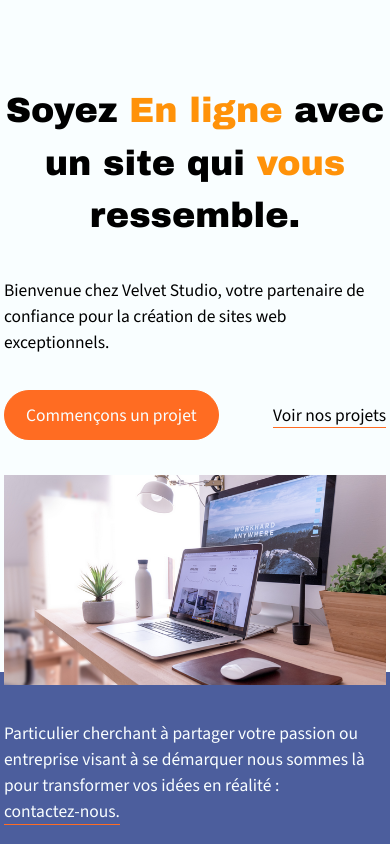
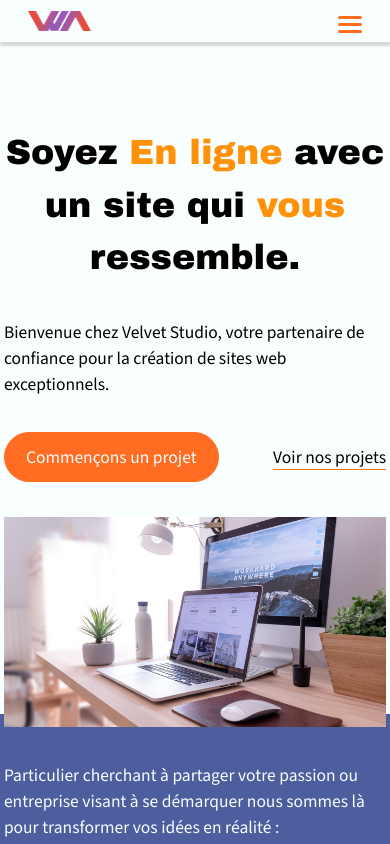
Before and after one commit to maxew33/personnal-website, a Next.js app: page / in a window 390 px wide. Shown: the top 844 px of the page. Built offline with nearby package versions, Linux system fonts and the light colour scheme; a web font is replaced by a local one.

Commit message:
:iphone: [Header] burger nav done

```diff
--- a/components/header/Header.jsx
+++ b/components/header/Header.jsx
@@ -3,32 +3,41 @@
 import { usePathname } from 'next/navigation'
 import Link from 'next/link'
 import Image from 'next/image'
-import React from 'react'
+import React, { useState } from 'react'
 import styles from './Header.module.css'
 
 export default function Header() {
+    const [menuOpen, setMenuOpen] = useState(false)
     const pathname = usePathname()
 
-    const paths =[
+    const paths = [
         {
-            'path':'/',
-            'name':'accueil'
+            path: '/',
+            name: 'accueil',
         },
         {
-            'path':'/projects/',
-            'name':'projets'
+            path: '/projects/',
+            name: 'projets',
         },
         {
-            'path':'/pricing/',
-            'name':'tarifs'
+            path: '/pricing/',
+            name: 'tarifs',
         },
     ]
 
-    console.log(pathname)
+    const displayNav = () => {
+        setMenuOpen(!menuOpen)
+    }
+
+    const hideNav = () => {
+        setMenuOpen(false)
+    }
 
     return (
         <div className={styles.headerContainer}>
-            <header className={styles.header}>
+            <header className={`${styles.header} ${
+                            menuOpen && styles.menuOpen
+                        }`}>
                 <Link href="/" className={styles.logoLink}>
                     <Image
                         src="/assets/logo.png"
@@ -38,11 +47,31 @@ export default function Header() {
                         className={styles.logo}
                     />
                 </Link>
+                <button onClick={displayNav} className={styles.burger}>
+                    <span></span>
+                </button>
                 <nav className={styles.navigation}>
                     {paths.map((path, index) => (
-                        <Link href={path.path} key={`path${index}`} className={`${styles.link} ${pathname === path.path && styles.active}`}>{path.name}</Link>
+                        <Link
+                            href={path.path}
+                            key={`path${index}`}
+                            className={`${styles.link} ${
+                                pathname === path.path && styles.active
+                            }`}
+                            onClick={hideNav}
+                        >
+                            {path.name}
+                        </Link>
                     ))}
-                    <Link href='/contact/' className={`${styles.contact} ${pathname === '/contact/' && styles.active}`}>contact</Link>
+                    <Link
+                        href="/contact/"
+                        className={`${styles.contact} ${
+                            pathname === '/contact/' && styles.active
+                        }`}
+                        onClick={hideNav}
+                    >
+                        contact
+                    </Link>
                 </nav>
             </header>
         </div>
--- a/components/header/Header.module.css
+++ b/components/header/Header.module.css
@@ -87,8 +87,113 @@
   transform: scaleX(1);
 }
 
+.burger {
+  display: none;
+  position: absolute;
+  top: 0.75rem;
+  right: 2rem;
+  height: 24px;
+  width: 24px;
+  border: none;
+  cursor: pointer;
+  background: unset;
+}
+.burger span {
+  display: inline-block;
+  position: absolute;
+  left: 0;
+  height: 3px;
+  width: 24px;
+  border-radius: 25px;
+  background: var(--accent);
+}
+.burger span::after, .burger span::before {
+  content: "";
+  position: absolute;
+  left: 0px;
+  width: inherit;
+  height: inherit;
+  top: -7px;
+  background: var(--accent);
+  border: none;
+  border-radius: 25px;
+  transition: transform 0.15s linear;
+}
+.burger span::before {
+  top: 7px;
+}
+
 @media screen and (max-width: 800px) {
+  .burger {
+    display: block;
+  }
+  .header {
+    width: calc(100% - 4rem);
+    display: flex;
+    align-items: center;
+    justify-content: space-between;
+    max-width: 1400px;
+    padding: 0.75rem 2rem;
+    margin: auto;
+  }
+  .header > * {
+    min-width: unset;
+  }
+  .menuOpen .burger span {
+    background: transparent;
+  }
+  .menuOpen .burger span::after {
+    transform: translateY(7px) rotate(-135deg);
+  }
+  .menuOpen .burger span::before {
+    transform: translateY(-7px) rotate(135deg);
+  }
+  .menuOpen .navigation {
+    height: 17.5rem;
+  }
+  .navigation {
+    display: flex;
+    flex-direction: column;
+    align-items: flex-start;
+    justify-content: space-around;
+    position: absolute;
+    overflow: hidden;
+    top: 5vh;
+    left: 0;
+    transition: height 0.15s linear;
+    height: 0px;
+    width: 100%;
+    background: rgba(255, 255, 255, 0.3333333333);
+    backdrop-filter: blur(5px);
+  }
+  .navigation .link {
+    position: relative;
+    left: 1.5rem;
+    font-size: 2.5rem;
+  }
+  .navigation .link::after {
+    bottom: -3px;
+    height: 3px;
+  }
+  .contact, .contact:hover {
+    font-size: 3.5rem;
+    position: absolute;
+    top: 50%;
+    left: 75%;
+    transform: translate(-50%, -50%);
+  }
   .headerContainer {
-    display: none;
+    margin-top: unset;
+    top: 0;
+    left: 0;
+    height: 5vh;
+  }
+  .logoLink {
+    height: 2.5vh;
+  }
+  .logo {
+    height: 2.5vh;
+    width: 7.5vh;
+    object-fit: contain;
   }
 }
--- a/components/header/Header.module.scss
+++ b/components/header/Header.module.scss
@@ -45,7 +45,7 @@
 
 .contact {
     @include contactUs($size: 1.5rem);
-    &.active{
+    &.active {
         color: var(--accent);
         background: var(--bg);
         border: 1px solid #0000;
@@ -62,9 +62,9 @@
     object-fit: contain;
 }
 
-.link{
+.link {
     position: relative;
-    &::after{
+    &::after {
         content: '';
         position: absolute;
         bottom: -1px;
@@ -73,19 +73,143 @@
         height: 1px;
         background: var(--accent);
         transform: scaleX(0);
-        transition: transform .15s linear;
+        transition: transform 0.15s linear;
         transform-origin: left;
     }
 
-    &.active, &:hover{
-        &::after{
+    &.active,
+    &:hover {
+        &::after {
             transform: scaleX(1);
         }
     }
 }
 
-@media screen and (max-width: 800px) {
-    .headerContainer{
-        display: none;
+.burger {
+    display: none;
+    position: absolute;
+    top: 0.75rem;
+    right: 2rem;
+    height: 24px;
+    width: 24px;
+    border: none;
+    cursor: pointer;
+    background: unset;
+
+    span {
+        display: inline-block;
+        position: absolute;
+        left: 0;
+        height: 3px;
+        width: 24px;
+        border-radius: 25px;
+        background: var(--accent);
+        &::after,
+        &::before {
+            content: '';
+            position: absolute;
+            left: 0px;
+            width: inherit;
+            height: inherit;
+            top: -7px;
+            background: var(--accent);
+            border: none;
+            border-radius: 25px;
+            transition: transform 0.15s linear;
+        }
+
+        &::before {
+            top: 7px;
+        }
     }
 }
+
+@media screen and (max-width: 800px) {
+
+    .burger{
+        display: block;
+    }
+
+    .header {
+        width: calc(100% - 4rem);
+        display: flex;
+        align-items: center;
+        justify-content: space-between;
+        max-width: 1400px;
+        padding: 0.75rem 2rem;
+        margin: auto;
+
+        > * {
+            min-width: unset;
+        }
+    }
+
+    .menuOpen {
+        .burger {
+            span {
+                background: transparent;
+
+                &::after {
+                    transform: translateY(7px) rotate(-135deg);
+                }
+                &::before {
+                    transform: translateY(-7px) rotate(135deg);
+                }
+            }
+        }
+        .navigation {
+            height: 17.5rem;
+        }
+    }
+
+    .navigation {
+        display: flex;
+        flex-direction: column;
+        align-items: flex-start;
+        justify-content: space-around;
+        position: absolute;
+        overflow: hidden;
+        top: 5vh;
+        left:0;
+        transition: height .15s linear;
+        height: 0px;
+        width: 100%;
+        background: #fff5;
+        backdrop-filter: blur(5px);
+
+        & .link{
+            position: relative;
+            left: 1.5rem;
+            font-size: 2.5rem;
+            &::after {
+                bottom: -3px;
+                height: 3px;
+            }
+        }
+    }
+
+    .contact, .contact:hover{
+        font-size: 3.5rem;
+        position: absolute;
+        top: 50%;
+        left: 75%;
+        transform: translate(-50%, -50%);
+    }
+
+    .headerContainer {
+        margin-top: unset;
+        top: 0;
+        left: 0;
+        height: 5vh;
+    }
+
+    .logoLink {
+        height: 2.5vh;
+    }
+
+    .logo {
+        height: 2.5vh;
+        width: 7.5vh;
+        object-fit: contain;
+    }
+}
```
